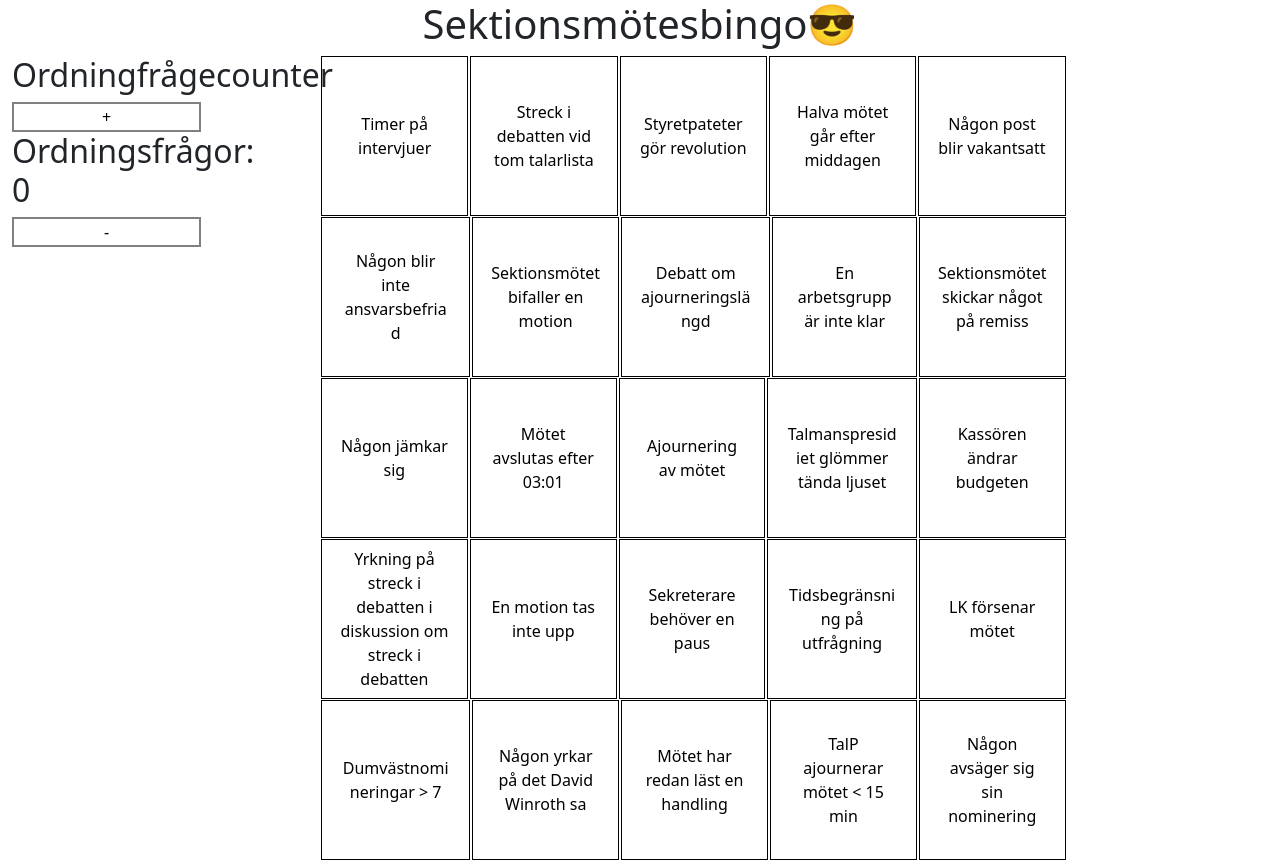
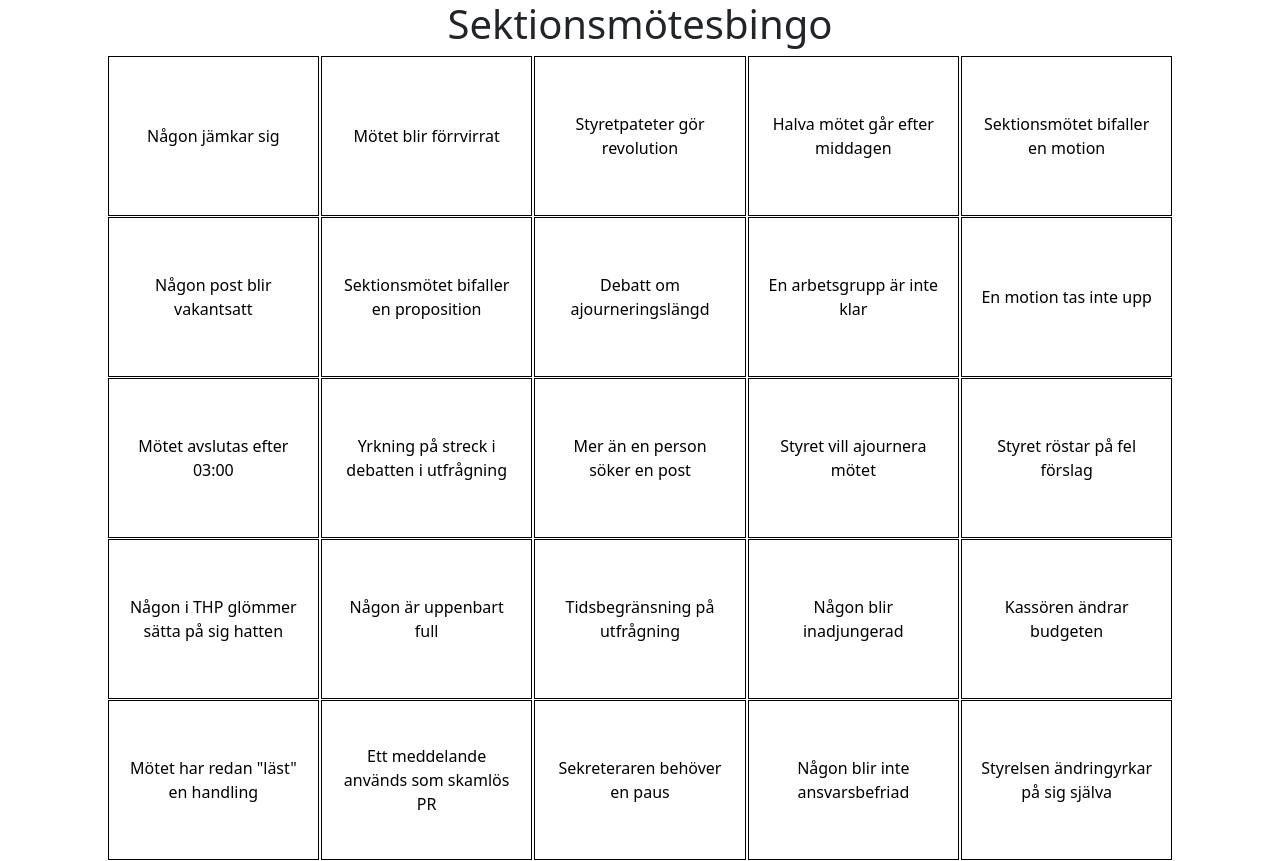
Before and after one commit to dtekcth/sekt-bingo, a React (Create React App) app: page / in a window 1280 px wide. Built offline with nearby package versions, Linux system fonts and the light colour scheme.

Commit message:
Removes counter and changes cards to fit Data better

```diff
--- a/src/index.tsx
+++ b/src/index.tsx
@@ -13,47 +13,6 @@ interface SquareState {
 
 interface SquareProps {
     btnText: string;
-}
-
-interface CoutnerProps {
-
-}
-
-interface CounterState {
-    count: number;
-}
-
-class Counter extends React.Component<CoutnerProps,CounterState> {
-    constructor(props: CoutnerProps) {
-        super(props);
-
-        this.state = {
-            count: 0,
-        }
-    }
-
-    handleClick() : void {
-        let c = this.state.count + 1;
-        this.setState({count: c});
-    }
-    lowerCount() : void {
-        let c = this.state.count - 1;
-        this.setState({count: c});
-    }
-
-    render() {
-        return (
-            <>
-            <button className='btn-counter' onClick={() => this.handleClick()}>
-                +
-            </button>
-            <h2>Ordningsfrågor: {this.state.count}</h2>
-            <button className='btn-counter' onClick={() => this.lowerCount()}>
-                -
-            </button>
-            </>
-        );
-    }
 }
 
 class Square extends React.Component<SquareProps, SquareState> {
@@ -190,17 +149,14 @@ class Game extends React.Component {
             <>
                 <Container fluid>
                     <Row>
-                        <h1>Sektionsmötesbingo😎</h1>
+                        <h1>Sektionsmötesbingo</h1>
                     </Row>
                     <Row>
-                        <Col md={2}>
-                            <h2>Ordningfrågecounter</h2>
-                            <Counter />
-                        </Col>
-                        <Col md={1}></Col>
-                        <Col md={7}>
+                        <Col/>
+                        <Col md={10}>
                             <Board />
                         </Col>
+                        <Col/>
                     </Row>
                 </Container>
             </>
--- a/src/squares.json
+++ b/src/squares.json
@@ -6,10 +6,6 @@
     {
         "type": 0,
         "text": "Ordningsfråga"
-    },
-    {
-        "type": 0,
-        "text": "Det e safe sex lv 6"
     },
     {
         "type": 0,
@@ -25,14 +21,6 @@
     },
     {
         "type": 1,
-        "text": "Sektionsmötet nomineras till dumvästen"
-    },
-    {
-        "type": 1,
-        "text": "Timer på intervjuer"
-    },
-    {
-        "type": 1,
         "text": "Ändringsyrkande"
     },
     {
@@ -45,11 +33,7 @@
     },
     {
         "type": 1,
-        "text": "Talmanspresidiet glömmer släcka ljuset"
-    },
-    {
-        "type": 1,
-        "text": "Talmanspresidiet glömmer tända ljuset"
+        "text": "Någon i THP glömmer sätta på sig hatten"
     },
     {
         "type": 1,
@@ -77,7 +61,7 @@
     },
     {
         "type": 1,
-        "text": "TalP ajournerar mötet < 15 min"
+        "text": "THP ajournerar mötet < 15 min"
     },
     {
         "type": 1,
@@ -133,7 +117,7 @@
     },
     {
         "type": 1,
-        "text": "Mötet avslutas efter 03:01"
+        "text": "Mötet avslutas efter 03:00"
     },
     {
         "type": 1,
@@ -149,23 +133,15 @@
     },
     {
         "type": 1,
-        "text": "Dumvästnomineringar > 7"
+        "text": "Middagen är engryta"
     },
     {
         "type": 1,
-        "text": "Bilagorna överstiger AA indexering"
+        "text": "Någon blir invald till sin 3:e post för året"
     },
     {
         "type": 1,
-        "text": "Middagen är linsgryta"
-    },
-    {
-        "type": 1,
-        "text": "DP blir invalda till FnollK"
-    },
-    {
-        "type": 1,
-        "text": "Någon yrkar på det David Winroth sa"
+        "text": "Någon håller med det Lucas Glimfjord sa"
     },
     {
         "type": 1,
@@ -185,11 +161,11 @@
     },
     {
         "type": 1,
-        "text": "Sekreterare behöver en paus"
+        "text": "Sekreteraren behöver en paus"
     },
     {
         "type": 1,
-        "text": "LK försenar mötet"
+        "text": "Någon är uppenbart full"
     },
     {
         "type": 1,
@@ -209,11 +185,11 @@
     },
     {
         "type": 1,
-        "text": "Mötet har redan läst en handling"
+        "text": "Mötet har redan \"läst\" en handling"
     },
     {
         "type": 1,
-        "text": "Noll pers röstar"
+        "text": "Noll personer röstar"
     },
     {
         "type": 1,
@@ -225,14 +201,10 @@
     },
     {
         "type": 1,
-        "text": "Olika yrkanden på tidsbegränsning"
-    },
-    {
-        "type": 1,
         "text": "Kontrareplik"
     },
     {
         "type": 1,
-        "text": "Golic lyfter en motion"
+        "text": "Styrelsen ändringyrkar på sig själva"
     }
 ]
```
